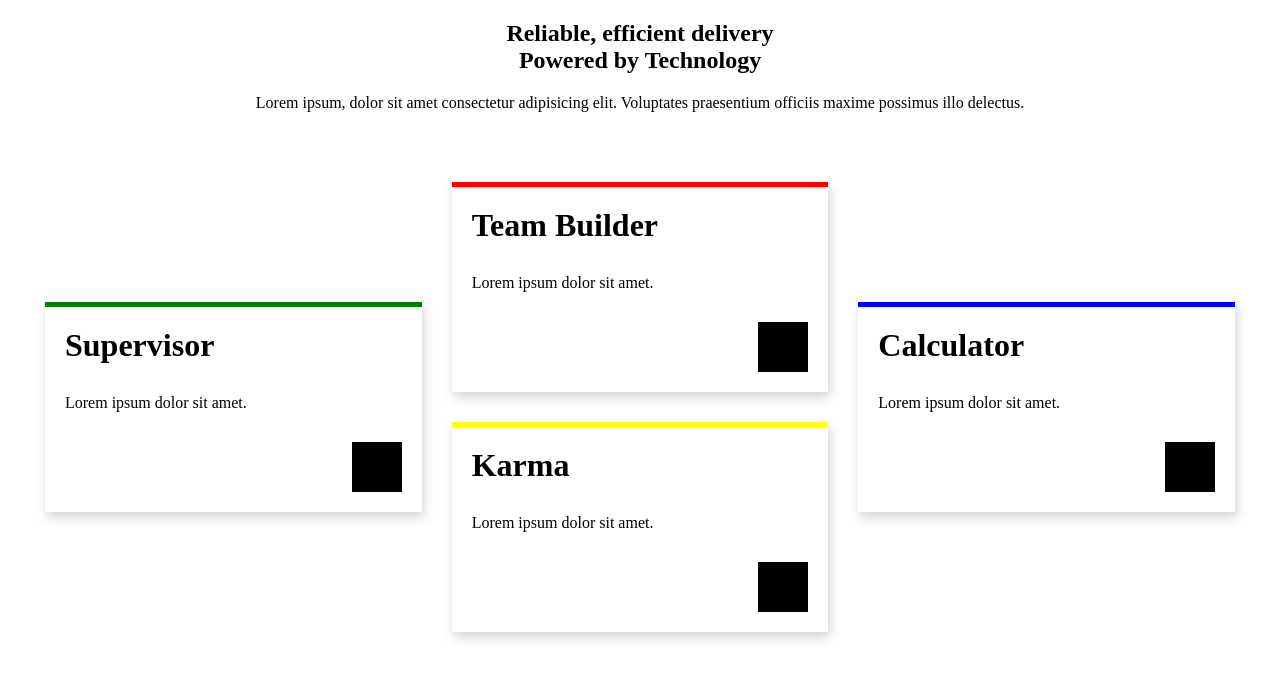
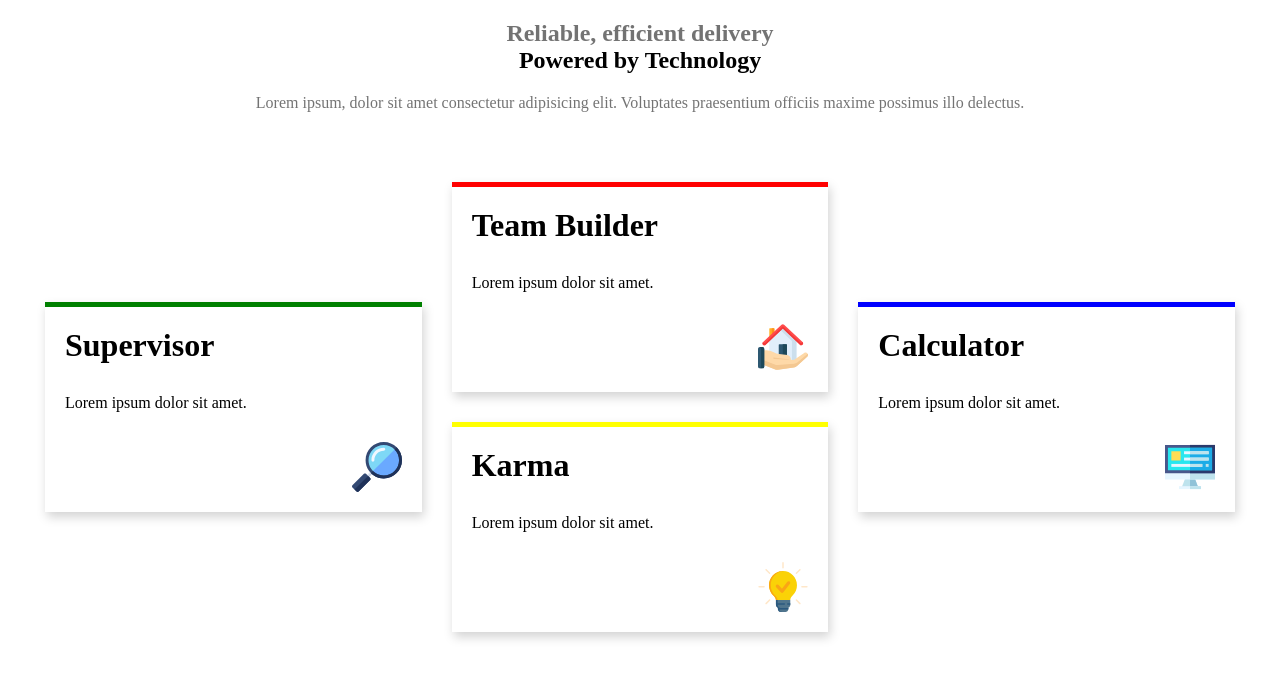
Before and after one commit to DjordjeRankovic/Four-Cards-Flexbox, a plain HTML site: page index.html in a window 1280 px wide. Drawn offline with Linux system fonts and the light colour scheme.

Commit message:
Changed icons

```diff
--- a/index.css
+++ b/index.css
@@ -1,4 +1,6 @@
-*, *:before, *:after {
+*,
+*:before,
+*:after {
   margin: 0;
   padding: 0;
   box-sizing: border-box;
@@ -8,13 +10,17 @@
   padding: 0 30px;
 }
 
-.landing-text-containter{
+.landing-text-containter {
   text-align: center;
   margin-bottom: 40px;
 }
 
+span {
+  color: #0000008c;
+}
+
 .main-container,
-.landing-text-containter{
+.landing-text-containter {
   display: flex;
   flex-direction: column;
   align-items: center;
@@ -35,39 +41,39 @@
   margin-bottom: 30px;
 }
 
-.card.green{
+.card.green {
   border-top: 5px solid green;
 }
 
-.card.red{
+.card.red {
   border-top: 5px solid red;
 }
 
-.card.yellow{
+.card.yellow {
   border-top: 5px solid yellow;
 }
 
-.card.blue{
+.card.blue {
   border-top: 5px solid blue;
 }
 
-.img-wrap{
+.img-wrap {
   display: flex;
   justify-content: flex-end;
 }
 
-.img{
+.img {
   width: 50px;
   height: 50px;
-  background-color: black;
   right: 0;
 }
 
-h1, p{
+h1,
+p {
   margin-bottom: 30px;
 }
 
-h2{
+h2 {
   margin: 20px 0px;
 }
 
--- a/index.html
+++ b/index.html
@@ -8,8 +8,16 @@
     <div class="root">
       <!-- Landing text -->
       <div class="landing-text-containter">
-  <h2>Reliable, efficient delivery <br> Powered by Technology</h2>
-  <p>Lorem ipsum, dolor sit amet consectetur adipisicing elit. Voluptates praesentium officiis maxime possimus illo delectus.   </p>
+        <h2>
+          <span>Reliable, efficient delivery</span> <br />
+          Powered by Technology
+        </h2>
+        <p>
+          <span>
+            Lorem ipsum, dolor sit amet consectetur adipisicing elit. Voluptates
+            praesentium officiis maxime possimus illo delectus.
+          </span>
+        </p>
       </div>
 
       <div class="main-container">
@@ -19,7 +27,11 @@
             <h1>Supervisor</h1>
             <p>Lorem ipsum dolor sit amet.</p>
             <div class="img-wrap">
-        <div class="img"></div>
+              <img
+                class="img"
+                src="./magnifying-glass.svg"
+                alt="magnifying glass icon"
+              />
             </div>
           </div>
         </div>
@@ -30,7 +42,7 @@
             <h1>Team Builder</h1>
             <p>Lorem ipsum dolor sit amet.</p>
             <div class="img-wrap">
-      <div class="img"></div>
+              <img class="img" src="./house.svg" alt="house icon" />
             </div>
           </div>
           <!--  Yellow card  -->
@@ -38,7 +50,7 @@
             <h1>Karma</h1>
             <p>Lorem ipsum dolor sit amet.</p>
             <div class="img-wrap">
-      <div class="img"></div>
+              <img class="img" src="./lightbulb.svg" alt="light bulb icon" />
             </div>
           </div>
         </div>
@@ -48,12 +60,11 @@
             <h1>Calculator</h1>
             <p>Lorem ipsum dolor sit amet.</p>
             <div class="img-wrap">
-      <div class="img"></div>
+              <img class="img" src="./computer.svg" alt="computer icon" />
             </div>
           </div>
         </div>
       </div>
     </div>
-
   </body>
 </html>
```
Also changed, not shown: computer.svg (added), house.svg (added), lightbulb.svg (added), magnifying-glass.svg (added). Lines whose indentation alone changed are shown as unchanged.
